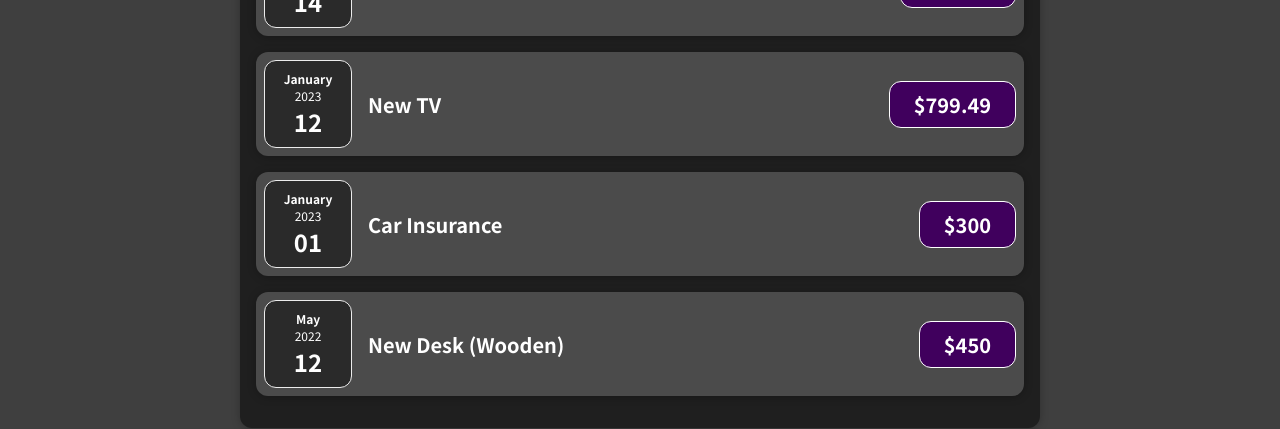
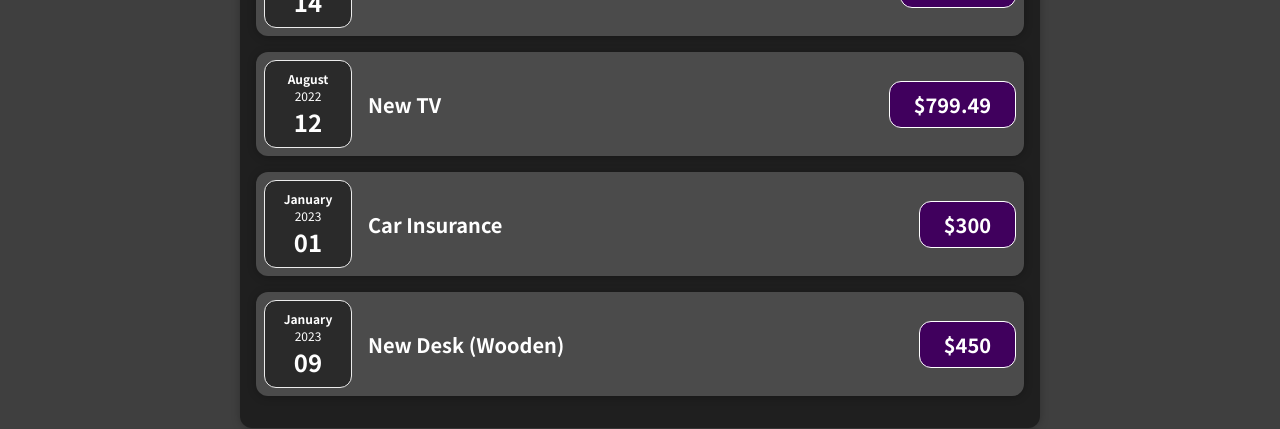
Before and after one commit to Crimca/react-first-project, a React (Create React App) app: page / in a window 1280 px wide. Shown: the part 132-561 px from the top of the page. Built offline with nearby package versions, Linux system fonts and the light colour scheme.

Commit message:
Tehtava 7

```diff
--- a/src/App.js
+++ b/src/App.js
@@ -1,5 +1,6 @@
-import Expenses from './components/Expenses';
-import ExpenseItem from './components/ExpenseItem';
+import React from 'react';
+import Expenses from './components/Expenses/Expenses';
+import ExpenseItem from './components/Expenses/ExpenseItem';
 
 function App() {
   const expenses = [
@@ -9,7 +10,7 @@ function App() {
       amount: 94.12,
       date: new Date("2022-07-14"),
     },
-    { id: 'e2', title: 'New TV', amount: 799.49, date: new Date("2023-01-12") },
+    { id: 'e2', title: 'New TV', amount: 799.49, date: new Date("2022-08-12") },
     {
       id: 'e3',
       title: 'Car Insurance',
@@ -20,7 +21,7 @@ function App() {
       id: 'e4',
       title: 'New Desk (Wooden)',
       amount: 450,
-      date: new Date("2022-05-12"),
+      date: new Date("2023-01-09"),
     },
   ];
 
--- a/src/components/ExpenseDate.js
+++ b/src/components/Expenses/ExpenseDate.js
@@ -1,3 +1,4 @@
+import React from 'react';
 import './ExpenseDate.css';
 
 function ExpenseDate(props) {
--- a/src/components/ExpenseItem.js
+++ b/src/components/Expenses/ExpenseItem.js
@@ -1,5 +1,6 @@
+import React from 'react';
 import ExpenseDate from './ExpenseDate';
-import Card from './Card';
+import Card from '../UI/Card';
 import './ExpenseItem.css';
 
 function ExpenseItem(props) {
--- a/src/components/Expenses.js
+++ b/src/components/Expenses/Expenses.js
@@ -1,5 +1,6 @@
+import React from 'react';
 import ExpenseItem from './ExpenseItem';
-import Card from './Card';
+import Card from '../UI/Card';
 import './Expenses.css';
 
 function Expenses(props) {
--- a/src/components/Card.js
+++ b/src/components/UI/Card.js
@@ -1,3 +1,4 @@
+import React from 'react';
 import './Card.css'
 
 function Card(props){
```
Also changed, not shown: src/components/Expenses/ExpenseDate.css (renamed from src/components/ExpenseDate.css), src/components/Expenses/ExpenseItem.css (renamed from src/components/ExpenseItem.css), src/components/Expenses/Expenses.css (renamed from src/components/Expenses.css), src/components/UI/Card.css (renamed from src/components/Card.css).
